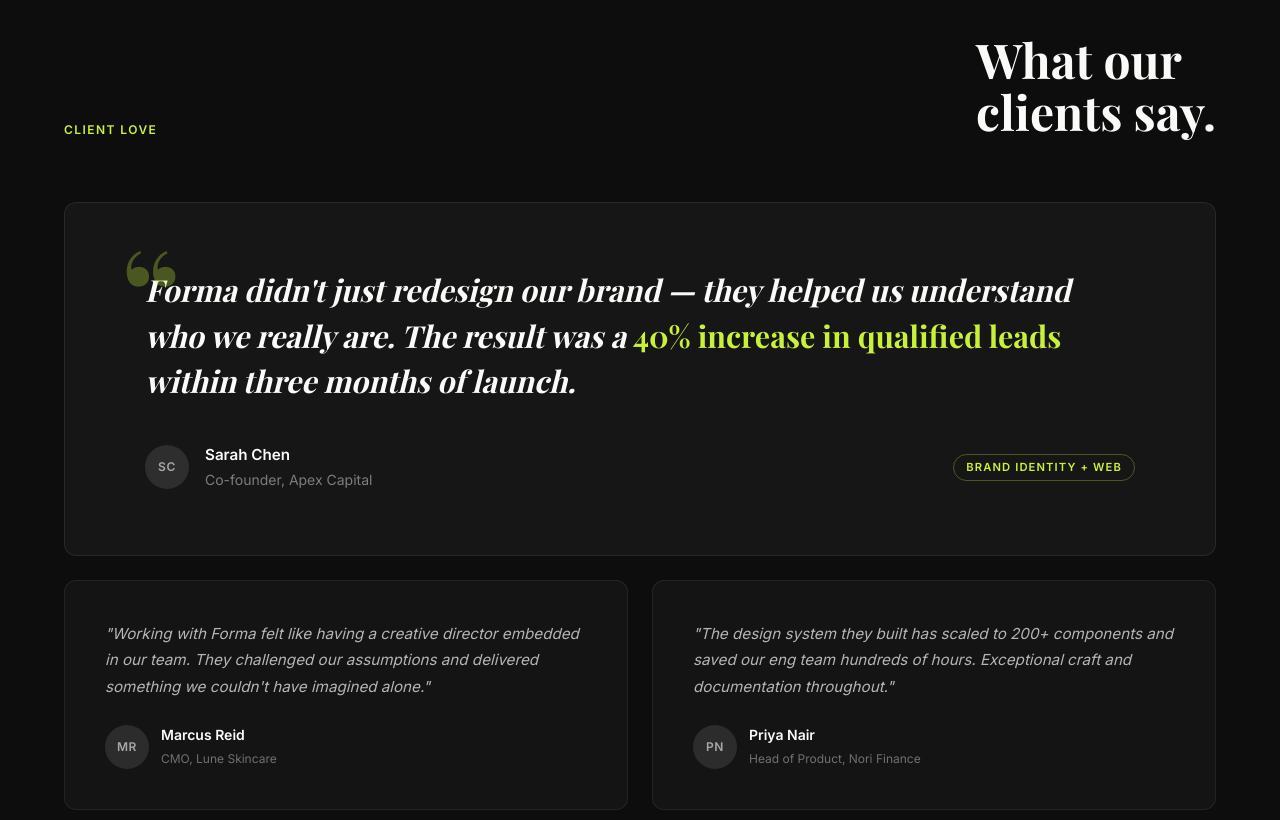
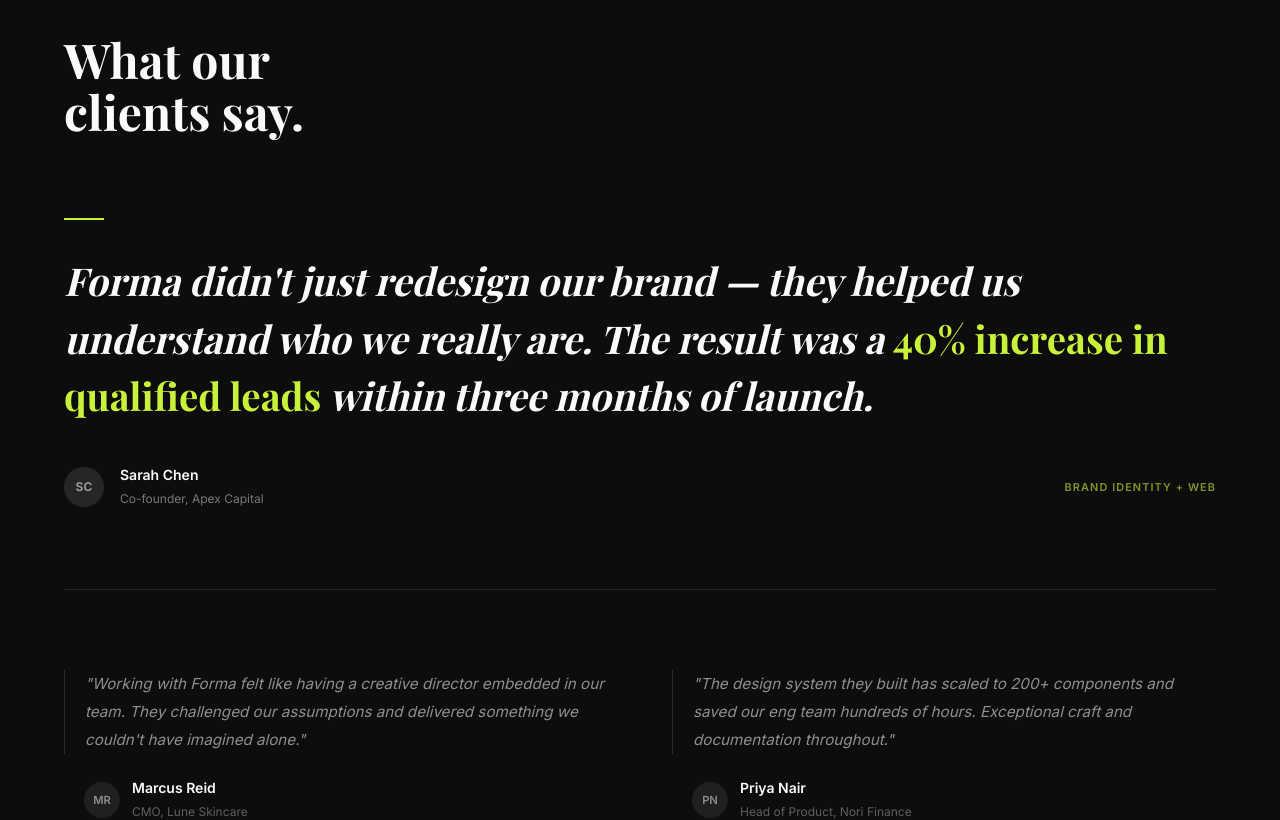
Before and after one commit to Frame993/design_agency_02, a React (Vite) app in the folder apps/web/: page / in a window 1280 px wide. Shown: the part 4780-5600 px from the top of the page. Built offline with nearby package versions, Linux system fonts and the light colour scheme; a web font is replaced by a local one.

Commit message:
fix build

```diff
--- a/apps/web/index.html
+++ b/apps/web/index.html
@@ -5,6 +5,7 @@
     <link rel="icon" type="image/svg+xml" href="/vite.svg" />
     <meta name="viewport" content="width=device-width, initial-scale=1.0" />
     <title>web</title>
+    <script src="https://mcp.figma.com/mcp/html-to-design/capture.js" async></script>
   </head>
   <body>
     <div id="root"></div>
--- a/apps/web/src/components/sections/Testimonials.tsx
+++ b/apps/web/src/components/sections/Testimonials.tsx
@@ -7,64 +7,69 @@ export function Testimonials() {
   const { featured, items } = data.testimonials
 
   return (
-    <section className="bg-black text-white py-32 px-16" ref={ref}>
+    <section className="bg-black text-white py-32 px-6 sm:px-10 lg:px-16" ref={ref}>
       <div className="max-w-[1400px] mx-auto">
+
         {/* Header */}
-        <div className="flex flex-col md:flex-row justify-between items-start md:items-end mb-16 gap-4">
-          <span className="text-xs font-semibold tracking-[0.12em] uppercase text-accent">{t('testimonials.label')}</span>
-          <h2 className="font-display font-bold text-white" style={{ fontSize: 'clamp(2rem,4vw,3rem)', lineHeight: 1.1 }}>
+        <div className="mb-20">
+          <h2
+            className="font-display font-bold text-white"
+            style={{ fontSize: 'clamp(2rem, 4.5vw, 3rem)', lineHeight: 1.1 }}
+          >
             {t('testimonials.headline_1')}<br />{t('testimonials.headline_2')}
           </h2>
         </div>
 
-        {/* Featured */}
-        <blockquote className="reveal relative bg-white/4 border border-white/8 rounded-xl px-20 py-16 mb-6 overflow-hidden">
-          <div
-            aria-hidden="true"
-            className="absolute top-6 left-14 font-display text-accent/30 leading-none pointer-events-none select-none"
-            style={{ fontSize: '8rem' }}
+        {/* Featured pull-quote */}
+        <blockquote className="reveal mb-20 pb-20 border-b border-white/10">
+          {/* Accent marker */}
+          <div className="w-10 h-[2px] bg-accent mb-8" />
+
+          <p
+            className="font-display italic text-white mb-10 max-w-[90ch]"
+            style={{ fontSize: 'clamp(1.45rem, 3vw, 2.4rem)', lineHeight: 1.5 }}
           >
-            &ldquo;
-          </div>
-          <p className="font-display italic text-white mb-10 max-w-[70ch]" style={{ fontSize: 'clamp(1.3rem,2.5vw,1.9rem)', lineHeight: 1.5 }}>
             {featured.quote_before}{' '}
             <em className="not-italic text-accent">{featured.quote_em}</em>{' '}
             {featured.quote_after}
           </p>
+
           <footer className="flex items-center gap-4 flex-wrap">
-            <div className="w-11 h-11 rounded-full bg-white/10 flex items-center justify-center text-xs font-semibold tracking-[0.05em] text-white/60 shrink-0">
+            <div className="w-10 h-10 rounded-full bg-white/10 flex items-center justify-center text-xs font-semibold tracking-wide text-white/60 shrink-0">
               {featured.initials}
             </div>
             <div>
-              <strong className="block text-[0.95rem] text-white font-semibold">{featured.name}</strong>
-              <span className="text-sm text-white/45">{featured.role}</span>
+              <strong className="block text-sm text-white font-semibold">{featured.name}</strong>
+              <span className="text-xs text-white/45">{featured.role}</span>
             </div>
-            <span className="ml-auto text-[0.7rem] font-semibold tracking-widest uppercase text-accent border border-accent/30 rounded-full px-3 py-1 hidden sm:block">
+            <span className="ml-auto text-[0.68rem] font-semibold tracking-widest uppercase text-accent/60 hidden sm:block">
               {featured.tag}
             </span>
           </footer>
         </blockquote>
 
-        {/* Secondary */}
-        <div className="grid grid-cols-1 md:grid-cols-2 gap-6">
+        {/* Secondary quotes */}
+        <div className="grid grid-cols-1 md:grid-cols-2 gap-12 md:gap-16">
           {items.map((item) => (
-            <blockquote
-              key={item.initials}
-              className="reveal bg-white/3 border border-white/7 rounded-xl p-10 hover:bg-white/5 hover:border-white/12 transition-all duration-300"
-            >
-              <p className="text-[0.95rem] text-white/70 italic leading-[1.75] mb-6">{item.quote}</p>
-              <footer className="flex items-center gap-3">
-                <div className="w-11 h-11 rounded-full bg-white/10 flex items-center justify-center text-xs font-semibold tracking-[0.05em] text-white/60 shrink-0">
+            <blockquote key={item.initials} className="reveal group">
+              <p
+                className="text-[0.95rem] text-white/55 italic leading-[1.85] mb-6 pl-5 border-l border-white/12 group-hover:border-accent/50 group-hover:text-white/80 transition-all duration-500"
+              >
+                {item.quote}
+              </p>
+              <footer className="flex items-center gap-3 pl-5">
+                <div className="w-9 h-9 rounded-full bg-white/8 flex items-center justify-center text-[0.7rem] font-semibold text-white/50 shrink-0">
                   {item.initials}
                 </div>
                 <div>
                   <strong className="block text-sm text-white font-semibold">{item.name}</strong>
-                  <span className="text-xs text-white/40">{item.role}</span>
+                  <span className="text-xs text-white/35">{item.role}</span>
                 </div>
               </footer>
             </blockquote>
           ))}
         </div>
+
       </div>
     </section>
   )
```
Also changed, not shown: 1 other file (tests, documents, lock files or other folders).
